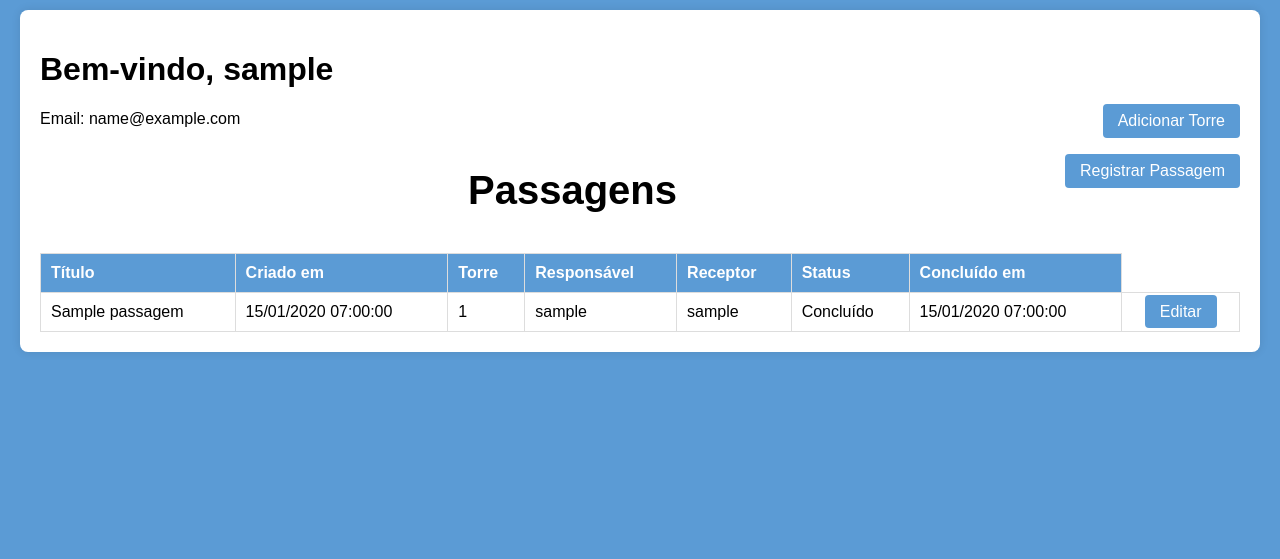
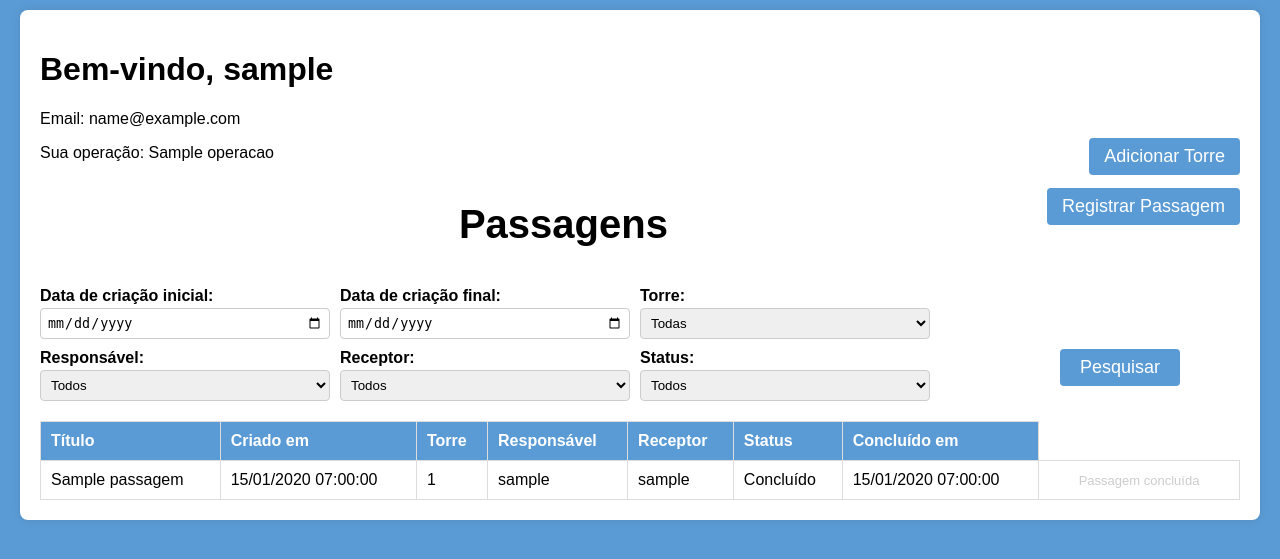
Before and after one commit to fanecovsf/moby-apps, a Django app: page /troca-turno/painel/ in a window 1280 px wide. Shown: the top 559 px of the page. Run offline with Django 4.2, Linux system fonts and the light colour scheme; a user stored in the database is signed in; tables that the repository leaves empty hold one stand-in row (values such as "Sample post").

Commit message:
✨ Feat: Implementado filtros no painel principal

```diff
--- a/troca_turno/services.py
+++ b/troca_turno/services.py
@@ -43,8 +43,17 @@ class MobyUserService:
         else:
             return False
 
+    @staticmethod
+    def op_filter(request):
+        usuarios = MobyUser.objects.using(DATABASE).filter(operacao=request.user.operacao).all()
+        return usuarios
+
 
 class PassagemService:
+
+    @staticmethod
+    def generic():
+        return Passagem.objects.using(DATABASE)
 
     @staticmethod
     def query_all():
@@ -52,7 +61,8 @@ class PassagemService:
         return passagens
 
     @staticmethod
-    def op_filter(operacao):
+    def op_filter(request):
+        operacao = request.user.operacao
         passagens = Passagem.objects.using(DATABASE).all().filter(torre__operacao=operacao)
         return passagens
 
@@ -93,12 +103,12 @@ class TorreService:
 
     @staticmethod
     def get(numero, operacao):
-        torre = Torre.objects.using(DATABASE).filter(numero=numero).filter(operacao=operacao).first()
-        if torre:
-            return torre
+        try:
+            torre = Torre.objects.using(DATABASE).filter(numero=numero).filter(operacao=operacao).first()
+        except:
+            torre = None
 
-        else:
-            return None
+        return torre
 
     @staticmethod
     def query_for_user(request):
--- a/troca_turno/static/styles/style-painel.css
+++ b/troca_turno/static/styles/style-painel.css
@@ -15,6 +15,10 @@ body {
     box-shadow: 0px 0px 10px rgba(0, 0, 0, 0.1);
     justify-content: center;
     margin-top: 10px;
+}
+
+.data-filter {
+    justify-content: left;
 }
 
 /* Cabeçalho */
@@ -46,6 +50,7 @@ body {
     padding: 8px 15px;
     border-radius: 4px;
     text-decoration: none;
+    font-size: large;
 }
 
 .edit-td {
@@ -62,6 +67,7 @@ body {
     padding: 8px 15px;
     border-radius: 4px;
     text-decoration: none;
+    font-size: large;
 }
 
 .btn-torre {
@@ -73,6 +79,7 @@ body {
     padding: 8px 15px;
     border-radius: 4px;
     text-decoration: none;
+    font-size: large;
 }
 
 /* Tabela */
@@ -137,3 +144,75 @@ h2 {
     margin: 40px;
     font-size: 40px;
 }
+
+.filtro-form {
+    display: flex;
+    flex-direction: column;
+    align-items: flex-start;
+    margin-bottom: 20px;
+}
+
+.top-filters {
+    display: flex;
+    justify-content: left;
+    width: 100%;
+    margin-bottom: 10px;
+}
+
+.bottom-filters {
+    display: flex;
+    width: 100%;
+    justify-content: left;
+}
+
+.filter-group {
+    width: calc(25% - 10px); /* Distribuição igual em 4 colunas com espaços */
+    margin-right: 10px;
+}
+
+.filtro-form label {
+    font-weight: bold;
+    margin-bottom: 3px;
+}
+
+.filtro-form select,
+.filtro-form input[type="date"] {
+    width: 100%;
+    padding: 6px;
+    border: 1px solid #ccc;
+    border-radius: 4px;
+    box-sizing: border-box;
+    margin-top: 3px;
+}
+
+.filtro-form button[type="submit"] {
+    background-color: #5b9bd5;
+    font-size: large;
+    color: #fff;
+    border: none;
+    border-radius: 4px;
+    margin-left: 120px;
+    cursor: pointer;
+    padding: 8px 15px;
+    box-sizing: border-box;
+    width: 10%;
+    height: fit-content;
+    margin-right: 20px;
+}
+
+.filtro-form button:hover {
+    background-color: #333;
+}
+
+a:hover {
+    background-color: #333;
+}
+
+.disabled-link {
+    color: #ccc;
+    font-size: small;
+    background-color: #fff;
+    pointer-events: none;
+    cursor: default;
+    text-decoration: none;
+}
--- a/troca_turno/static/styles/style-registro.css
+++ b/troca_turno/static/styles/style-registro.css
@@ -19,7 +19,7 @@ body {
 
 /* Cabeçalho */
 .header {
-    background-color: #ffc000;
+    background-color: #5b9bd5;
     padding: 10px;
     color: #fff;
     text-align: center;
--- a/troca_turno/templates/login.html
+++ b/troca_turno/templates/login.html
@@ -14,7 +14,7 @@
     <h1>LOGIN</h1>
     {% if login_fail %}
     <div class="popup" id="popup">
-      <p>Email ou senha incorretos</p>
+      <p>Email ou senha incorretos, tente novamente.</p>
     </div>
     {% endif %}
     <form action="" method="POST">
--- a/troca_turno/templates/painel.html
+++ b/troca_turno/templates/painel.html
@@ -2,22 +2,85 @@
 <html>
 <head>
     {% load static %}
-    <meta charset="UTF-8" />
-    <meta http-equiv="X-UA-Compatible" content="IE=edge" />
-    <meta name="viewport" content="width=device-width, initial-scale=1.0" />
-    <link href="{% static 'styles/style-painel.css' %}" rel="stylesheet" />
+    <meta charset="UTF-8">
+    <meta http-equiv="X-UA-Compatible" content="IE=edge">
+    <meta name="viewport" content="width=device-width, initial-scale=1.0">
+    <link href="{% static 'styles/style-painel.css' %}" rel="stylesheet">
     <title>Passagens</title>
 </head>
 <body>
-    <div class="container">
-
+    <div class="container table-container">
         <div class="user-info">
             <h1>Bem-vindo, {{ user.username }}</h1>
             <p class="small">Email: {{ user.email }}</p>
+            <p class="small">Sua operação: {{ user.operacao }}</p>
         </div>
         <a href="{% url 'cadastro-torre' %}" class="btn btn-torre">Adicionar Torre</a>
         <a href="{% url 'registro-passagem' %}" class="btn btn-registrar">Registrar Passagem</a>
         <h2 class="titulo">Passagens</h2>
+
+        <form method="post" class="filtro-form">
+            {% csrf_token %}
+            <div class="top-filters">
+
+
+                    <div class="filter-group">
+                        <label for="data_inicio" class="data-filter">Data de criação inicial:</label>
+                        <input type="date" id="data_inicio" name="data-inicio">
+                    </div>
+
+                    <div class="filter-group">
+                        <label for="data_fim" class="data-filter">Data de criação final:</label>
+                        <input type="date" id="data_fim" name="data-fim">
+                    </div>
+
+                <div class="filter-group">
+                    <label for="filtro_torre">Torre:</label>
+                    <select id="filtro-torre" name="filtro-torre">
+                        <option value="">Todas</option>
+                        {% for torre in torres %}
+                            <option value="{{ torre }}">{{ torre }}</option>
+                        {% endfor %}
+                    </select>
+                </div>
+
+            </div>
+
+            <div class="bottom-filters">
+                <div class="filter-group">
+                    <label for="filtro_resp">Responsável:</label>
+                    <select name="filtro-resp" id="filtro-resp">
+                        <option value="">Todos</option>
+                        {% for u in usuarios %}
+                            <option value="{{ u.email }}">{{ u.username }}</option>
+                        {% endfor %}
+                    </select>
+                </div>
+
+                <div class="filter-group">
+                    <label for="filtro_recep">Receptor:</label>
+                    <select name="filtro-recep" id="filtro-recep">
+                        <option value="">Todos</option>
+                        {% for u in usuarios %}
+                            <option value="{{ u.email }}">{{ u.username }}</option>
+                        {% endfor %}
+                    </select>
+                </div>
+
+                <div class="filter-group">
+                    <label for="filtro_status">Status:</label>
+                    <select name="filtro-status" id="filtro_status">
+                        <option value="">Todos</option>
+                        <option value="concluido">Concluído</option>
+                        <option value="pendente">Pendente</option>
+                    </select>
+                </div>
+
+                <button type="submit" class="btn-pesquisa">Pesquisar</button>
+
+            </div>
+        </form>
+
         <table>
             <thead>
                 <tr>
@@ -46,9 +109,13 @@
                         {% endif %}
                     </td>
                     <td>{{ passagem.finalizado_em|date:"d/m/Y H:i:s"|default:"" }}</td>
-                    {% if not passagem.concluido %}
+                    {% if not passagem.concluida %}
                     <td class="edit-td">
-                    <a class="edit" href="">Editar</a>
+                        <a class="edit" href="">Editar</a>
+                    </td>
+                    {% else %}
+                    <td class="edit-td">
+                        <a class="edit disabled-link" href="">Passagem concluída</a>
                     </td>
                     {% endif %}
                 </tr>
--- a/troca_turno/views.py
+++ b/troca_turno/views.py
@@ -39,11 +39,58 @@ class Views:
     @login_required(login_url='/troca-turno/login/')
     def painel_principal(request):
         user = request.user
-        passagens = PassagemService.op_filter(user.operacao)
+        passagens = PassagemService.op_filter(request)
+        torres = TorreService.query_for_user(request)
+        usuarios = MobyUserService.op_filter(request)
+
+        if request.method == 'POST':
+            data_inicio = request.POST.get('data-inicio')
+            data_fim = request.POST.get('data-fim')
+            filtro_torre = TorreService.get(request.POST.get('filtro-torre'), request.user.operacao)
+            filtro_resp = MobyUserService.get_email(request.POST.get('filtro-resp'))
+            filtro_recep = MobyUserService.get_email(request.POST.get('filtro-recep'))
+
+            filtro_status = request.POST.get('filtro-status')
+            if filtro_status == 'concluido':
+                filtro_status = True
+
+            elif filtro_status == 'pendente':
+                filtro_status = False
+
+            else:
+                pass
+
+            if data_inicio and data_fim:
+                data_inicio = data_inicio + " 00:00:00"
+                data_fim = data_fim + " 23:59:59"
+                passagens = passagens.filter(criado_em__range=(data_inicio,data_fim))
+
+            if filtro_torre:
+                passagens = passagens.filter(torre=filtro_torre)
+
+            if filtro_resp:
+                passagens = passagens.filter(responsavel=filtro_resp)
+
+            if filtro_recep:
+                passagens = passagens.filter(receptor=filtro_recep)
+
+            if filtro_status==True or filtro_status==False:
+                passagens = passagens.filter(concluida=filtro_status)
+
+            return render(request, 'painel.html', context={
+                'user':user,
+                'passagens':passagens,
+                'torres': torres,
+                'usuarios': usuarios
+            })
+
+
 
         return render(request, 'painel.html', context={
             'user':user,
-            'passagens':passagens
+            'passagens':passagens,
+            'torres': torres,
+            'usuarios': usuarios
         })
 
 
```
